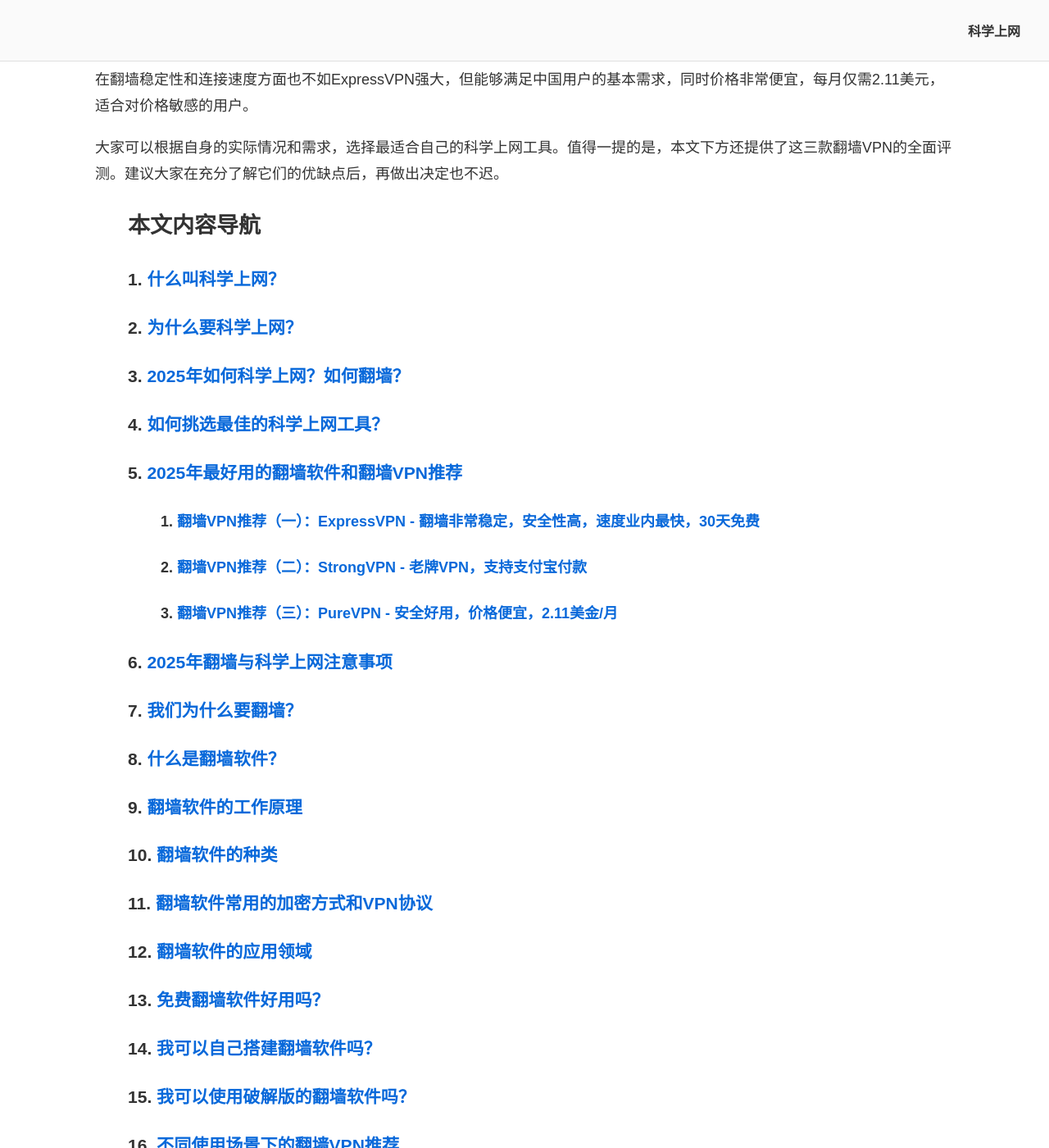
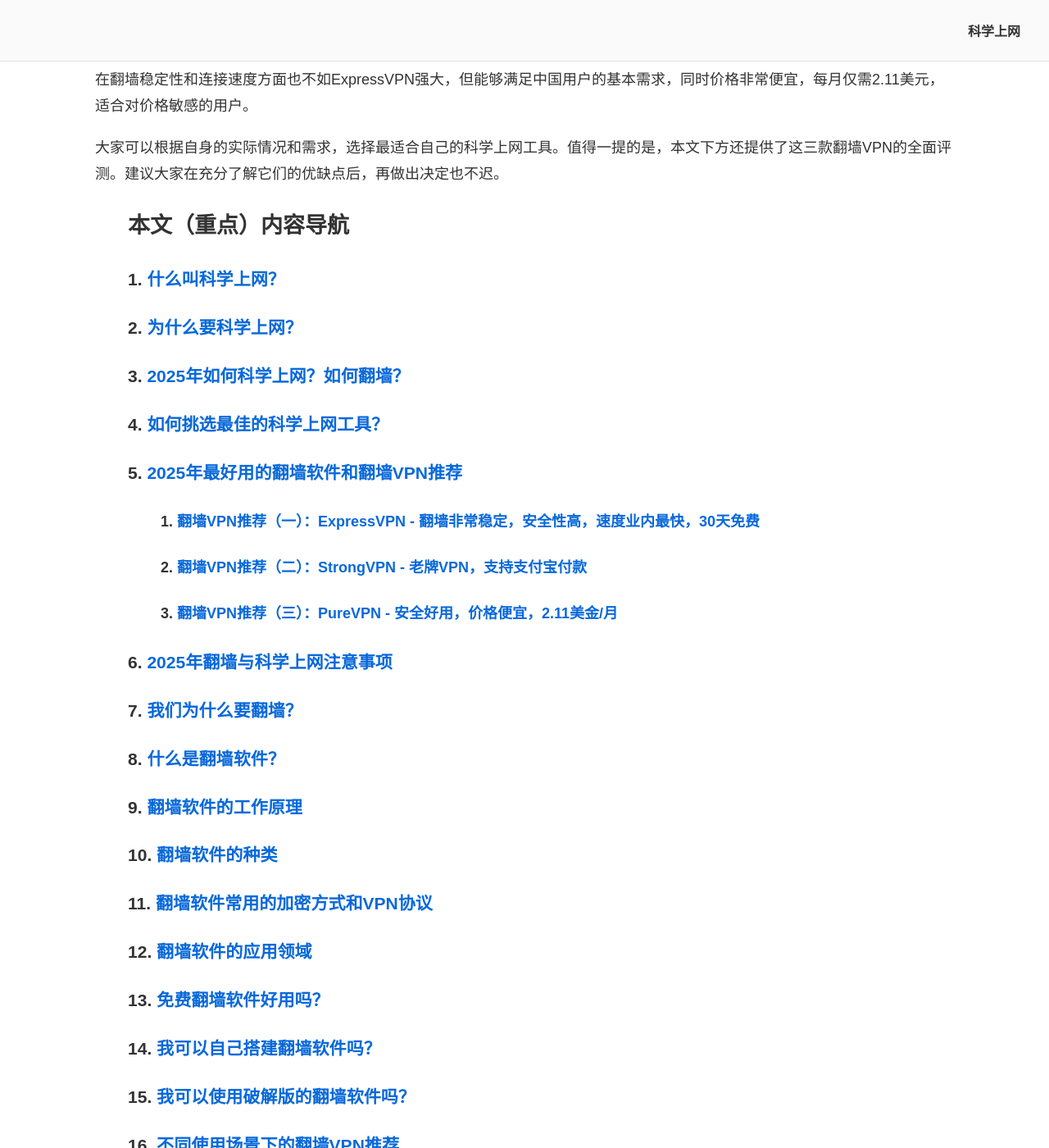
Before and after one commit to chinavpns/chinavpns.github.io, a Jekyll site: the page built from index.md, in a window 1280 px wide and 1400 px high, scrolled down 1686 px. Shown: the whole window at 82% size. Built offline with Jekyll 4.4.1, drawn with Linux system fonts in a browser that asks for light colours.

Commit message:
Update index.md

```diff
--- a/index.md
+++ b/index.md
@@ -29,7 +29,7 @@
 大家可以根据自身的实际情况和需求，选择最适合自己的科学上网工具。值得一提的是，本文下方还提供了这三款翻墙VPN的全面评测。建议大家在充分了解它们的优缺点后，再做出决定也不迟。
 
 <blockquote>
-  <h2 id="本文内容导航">本文内容导航</h2>
+  <h2 id="本文内容导航">本文（重点）内容导航</h2>
  <h3 id="1-什么叫科学上网">1. <a href="#什么叫科学上网">什么叫科学上网？</a></h3>
   <h3 id="2-为什么要科学上网">2. <a href="#为什么要科学上网">为什么要科学上网？</a></h3>
   <h3 id="3-2025年如何科学上网如何翻墙">3. <a href="#2025年如何科学上网如何翻墙">2025年如何科学上网？如何翻墙？</a></h3>
```
Also changed, not shown: other parts of index.md (+0 -1 lines).
